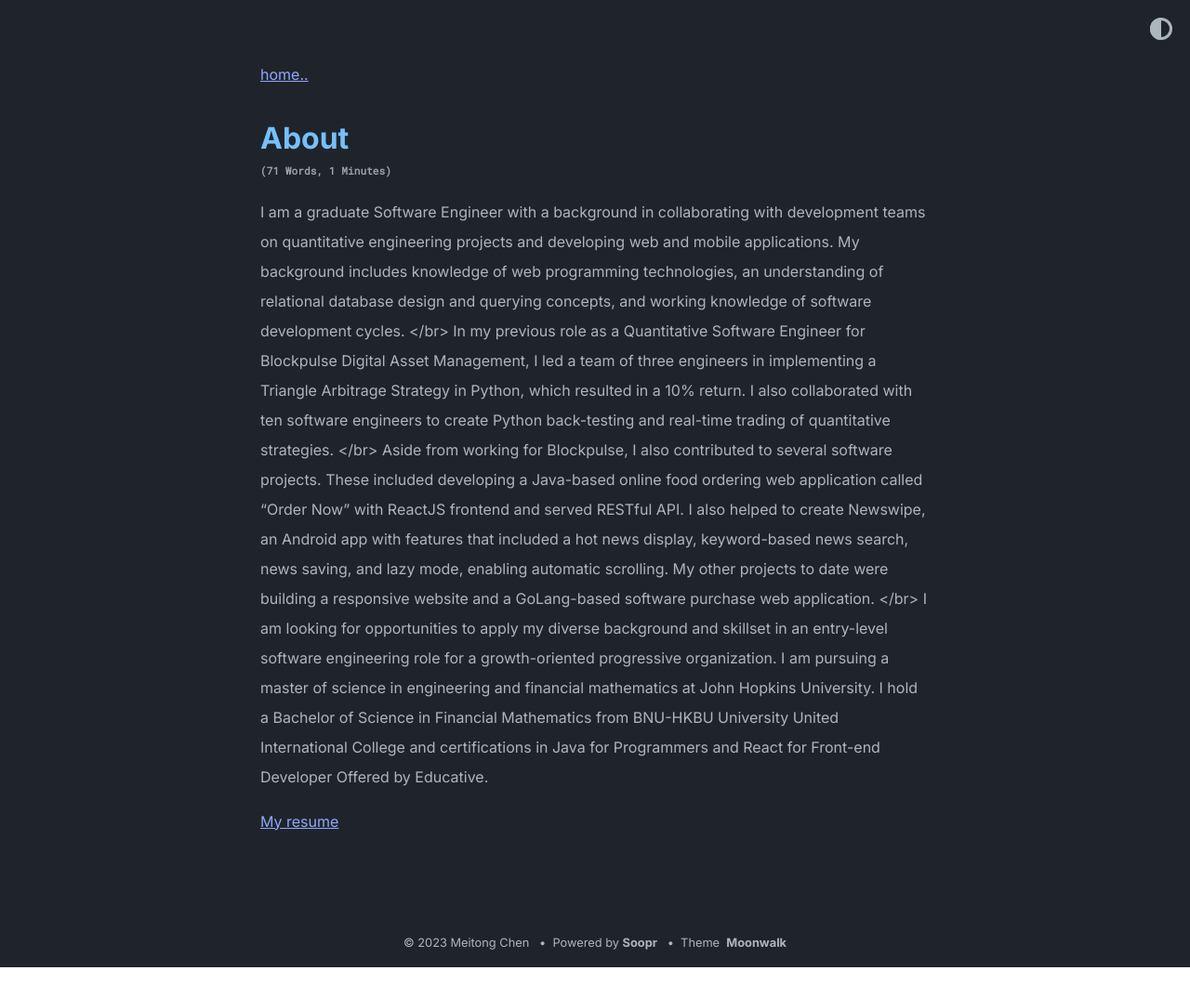
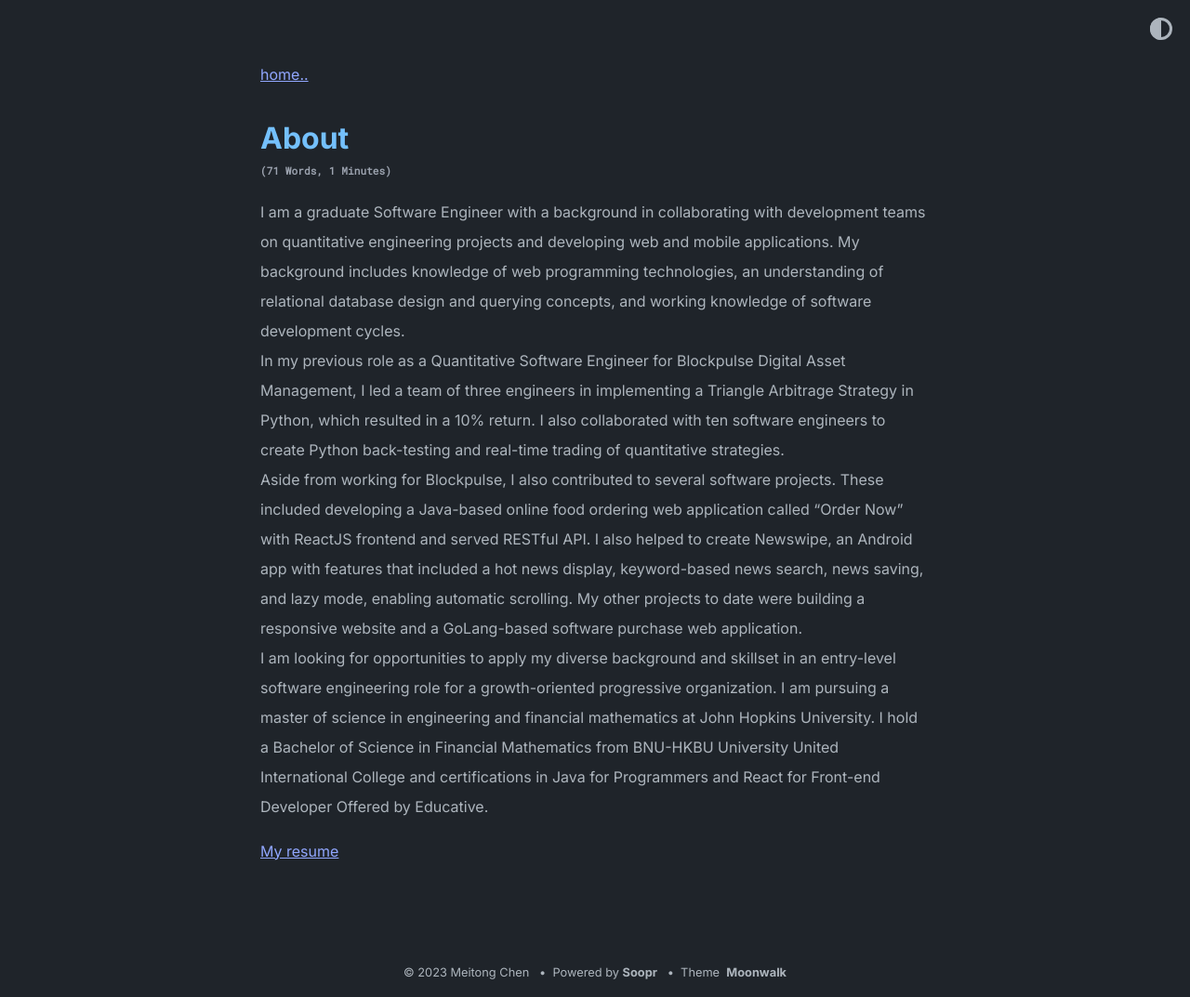
Before and after one commit to mChen0422/mChen0422, a Jekyll site: the page built from about.md, in a window 1280 px wide. Shown: the whole page at 93% size. Built offline with Jekyll 4.4.1, drawn with Linux system fonts in a browser that asks for light colours; before the commit the page ends 1041 px from its top, so only the background shows below that.

```diff
--- a/about.md
+++ b/about.md
@@ -3,10 +3,10 @@ layout: post
 title: About
 ---
 
- I am a graduate Software Engineer with a background in collaborating with development teams on quantitative engineering projects and developing web and mobile applications. My background includes knowledge of web programming technologies, an understanding of relational database design and querying concepts, and working knowledge of software development cycles. </br>
-    In my previous role as a Quantitative Software Engineer for Blockpulse Digital Asset Management, I led a team of three engineers in implementing a Triangle Arbitrage Strategy in Python, which resulted in a 10% return. I also collaborated with ten software engineers to create Python back-testing and real-time trading of quantitative strategies.  </br>
+ I am a graduate Software Engineer with a background in collaborating with development teams on quantitative engineering projects and developing web and mobile applications. My background includes knowledge of web programming technologies, an understanding of relational database design and querying concepts, and working knowledge of software development cycles.
+    In my previous role as a Quantitative Software Engineer for Blockpulse Digital Asset Management, I led a team of three engineers in implementing a Triangle Arbitrage Strategy in Python, which resulted in a 10% return. I also collaborated with ten software engineers to create Python back-testing and real-time trading of quantitative strategies.
     Aside from working for Blockpulse, I also contributed to several software projects. These included developing a Java-based online food ordering web application called “Order Now” with ReactJS frontend and served RESTful API. I also helped to create Newswipe, an Android app with features that included a hot news display, keyword-based news search, news saving, and lazy mode, enabling automatic scrolling. My other projects to date were building a responsive website and a GoLang-based software purchase web application.
-    </br> I am looking for opportunities to apply my diverse background and skillset in an entry-level software engineering role for a growth-oriented progressive organization. I am pursuing a master of science in engineering and financial mathematics at John Hopkins University. I hold a Bachelor of Science in Financial Mathematics from BNU-HKBU University United International College and certifications in Java for Programmers and React for Front-end Developer Offered by Educative.
+    I am looking for opportunities to apply my diverse background and skillset in an entry-level software engineering role for a growth-oriented progressive organization. I am pursuing a master of science in engineering and financial mathematics at John Hopkins University. I hold a Bachelor of Science in Financial Mathematics from BNU-HKBU University United International College and certifications in Java for Programmers and React for Front-end Developer Offered by Educative.
 
 
 [My resume](/assets/attachment/MeitongChen_Resume.pdf)
```
